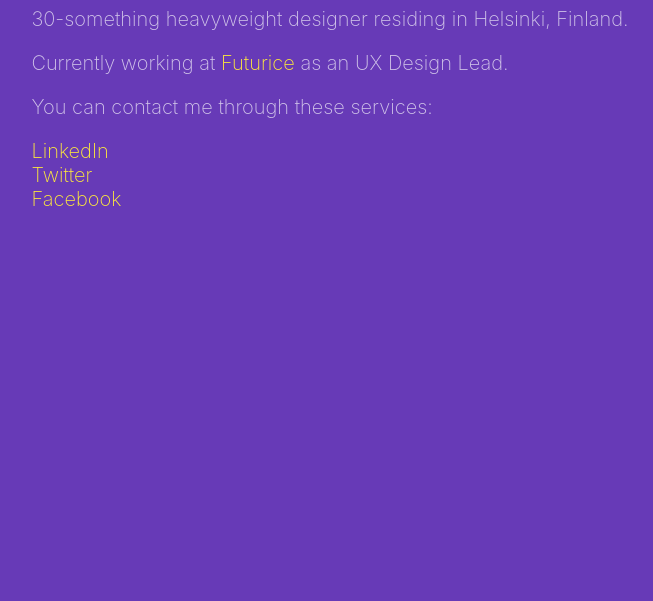
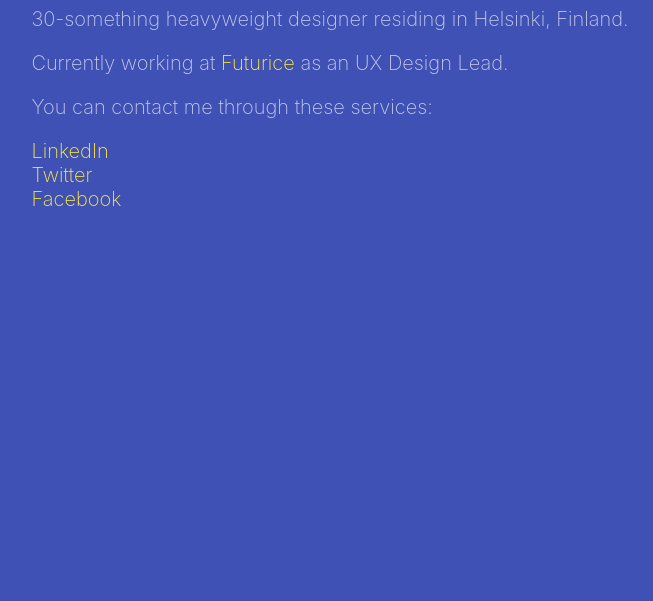
Before and after one commit to tsulanne/tsulanne.github.io, a plain HTML site: page index.html in a window 1280 px wide. Shown: the part 199-800 px from the top of the page, without its empty margins (71-724 px from the left). Drawn offline with Linux system fonts and the light colour scheme.

Commit message:
Color change

```diff
--- a/css/screen.css
+++ b/css/screen.css
@@ -13,7 +13,7 @@ html, body {
 	padding: 0;
 	width: 100%;
 	height: 100%;
-	background-color: #673AB7;
+	background-color: #3F51B5;
 }
 
 body{
@@ -21,7 +21,7 @@ body{
 	font-size: 2.0rem;
 	line-height: 2.4rem;
 	font-weight: 200;
-	color: #D1C4E9;
+	color: #C5CAE9;
 }
 
 ul, ul li {
```
